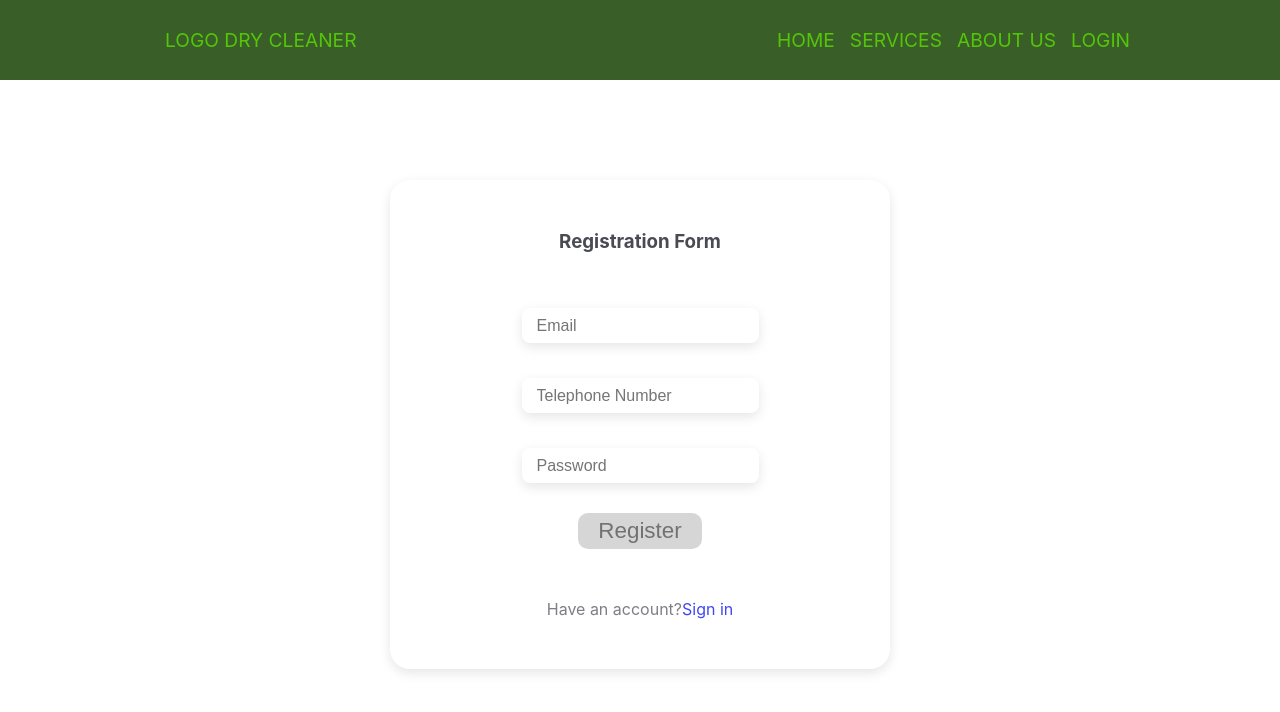
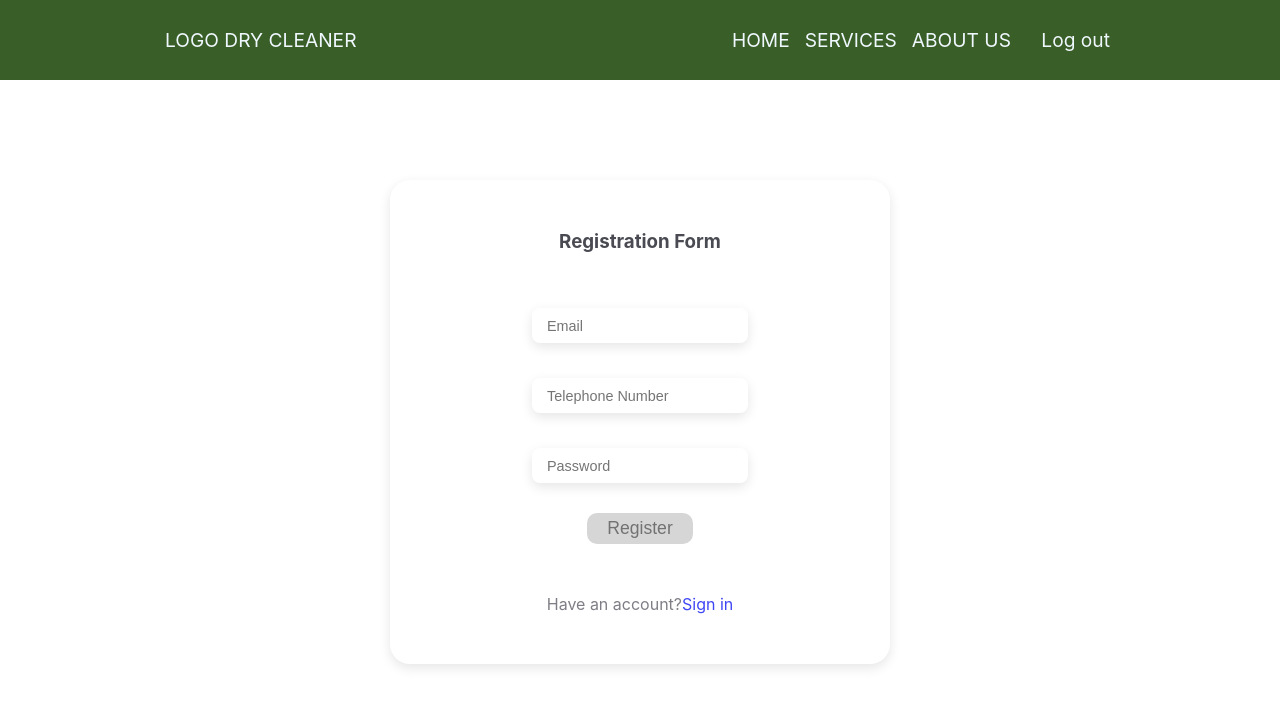
Before and after one commit to DibaKarimi/drycleaner, a Next.js app: page /signup in a window 1280 px wide. Shown: the top 712 px of the page. Built offline with nearby package versions, Linux system fonts and the light colour scheme; no server answers; sample sign-in values are in the browser's storage.

Commit message:
style signin/signout pages,control users access

```diff
--- a/components/layout/Layout.js
+++ b/components/layout/Layout.js
@@ -1,7 +1,12 @@
-import Link from "next/link"
-import styles from "./Layout.module.css"
+import Link from "next/link";
+import styles from "./Layout.module.css";
+import { signOut, useSession } from "next-auth/react";
 
-function Layout({children}) {
+function Layout({ children }) {
+  const { status } = useSession();
+  const logOutHandler = () => {
+    signOut();
+  };
   return (
     <>
       <header className={styles.header}>
@@ -12,8 +17,12 @@ function Layout({children}) {
           <Link href="/">HOME</Link>
           <Link href="/services">SERVICES</Link>
           <Link href="/aboutus">ABOUT US</Link>
-
-          <Link href="/login">LOGIN</Link>
+          {status === "authenticated" ? (
+            <a className={styles.logout} onClick={logOutHandler}> Log out</a>
+          ) : null}
+          {status === "unauthenticated" ? (
+            <Link href="/signin">LOGIN</Link>
+          ) : null}
         </div>
       </header>
       <div className={styles.container}>{children}</div>
@@ -24,4 +33,4 @@ function Layout({children}) {
   );
 }
 
-export default Layout
+export default Layout;
--- a/components/layout/Layout.module.css
+++ b/components/layout/Layout.module.css
@@ -1,6 +1,6 @@
 .header {
   background-color:#3a5e27  ;
-  color: #53c60b;
+  color: aliceblue;
   margin: auto;
   display: flex;
   justify-content: space-between;
@@ -40,3 +40,13 @@
     padding: 10px;
   }
 }
+
+.logout{
+  background-color: #3a5e27;
+  color: aliceblue;
+
+  margin: 10px;
+  padding: 10px;
+  border: 0ch;
+  cursor: pointer;
+}
--- a/components/templates/SigninPage.module.css
+++ b/components/templates/SigninPage.module.css
@@ -41,16 +41,16 @@
   margin-top: 5px;
   background-color: #fff;
   color: #7f7e86;
-  font-size: 1rem;
+  font-size: 0.9rem;
   box-shadow: rgba(0, 0, 0, 0.1) 0px 4px 12px;
   padding: 5px 15px;
   height: 35px;
   outline: none;
-  max-width: 500px;
+  max-width: 600px;
 }
 .signin button {
   border: none;
-  font-size: 1.4rem;
+  font-size: 1.1rem;
   display: flex;
   align-items: center;
   background-color: #d6d6d6;
@@ -58,4 +58,5 @@
   padding: 5px 20px;
   border-radius: 10px;
   cursor: pointer;
+  max-width: 600px;
 }
--- a/package.json
+++ b/package.json
@@ -18,6 +18,7 @@
     "eslint-config-next": "^13.1.1",
     "mongoose": "^8.0.1",
     "next": "^13.1.1",
+    "next-auth": "^4.24.5",
     "postcss": "8.4.31",
     "react": "^18.2.0",
     "react-dom": "^18.2.0",
--- a/pages/_app.tsx
+++ b/pages/_app.tsx
@@ -1,10 +1,13 @@
 import Layout from "../components/layout/Layout";
 import "../styles/globals.css";
+import { SessionProvider } from "next-auth/react";
 
 export default function App({ Component, pageProps }: any) {
    return (
-    <Layout>
-      <Component {...pageProps} />
-    </Layout>
-  );
+     <SessionProvider session={pageProps.session}>
+       <Layout>
+         <Component {...pageProps} />
+       </Layout>
+     </SessionProvider>
+   );
 }
```
Also changed, not shown: components/templates/SinginPage.js (+1 -7 lines), pages/index.tsx (+0 -13 lines), pages/services/index.js (+19 -6 lines), 1 other file (tests, documents, lock files or other folders).
